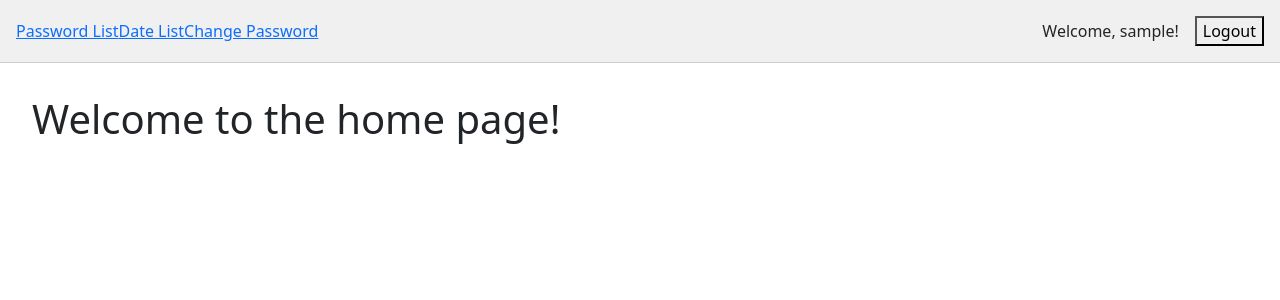
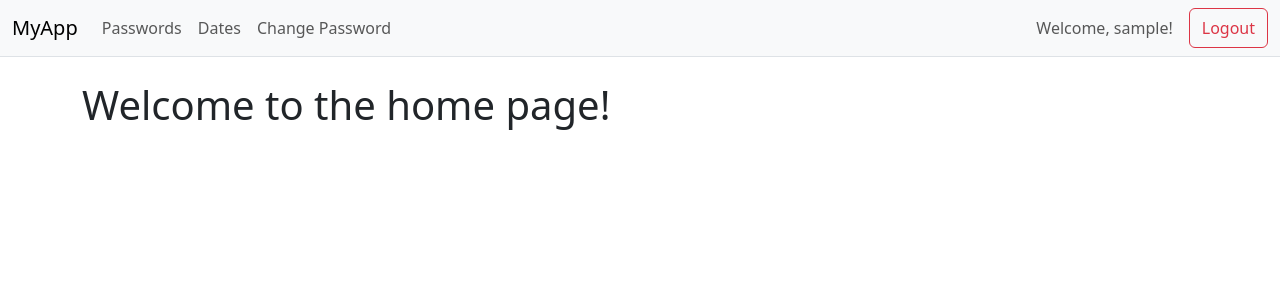
Before and after one commit to nageshajab/myapp_frontend, a React app: page / in a window 1280 px wide. Shown: the top 300 px of the page. Built offline with nearby package versions, Linux system fonts and the light colour scheme; sample sign-in values are in the browser's storage; the HTML template or start-up script is replaced by a standard one.

Commit message:
dates control added, menu updated

```diff
--- a/src/components/DateList.tsx
+++ b/src/components/DateList.tsx
@@ -51,7 +51,9 @@ const DateList = () => {
       "Are you sure you want to delete this date?"
     );
     if (confirmDelete) {
+      setLoading(true);
       await deleteDate(id);
+      setLoading(false);
       fetchDates();
     }
   };
--- a/src/components/Layout.tsx
+++ b/src/components/Layout.tsx
@@ -1,4 +1,6 @@
 import { Link, useNavigate, Outlet } from "react-router-dom";
+import "bootstrap/dist/css/bootstrap.min.css";
+import "bootstrap/dist/js/bootstrap.bundle.min.js";
 
 const Layout = () => {
   const navigate = useNavigate();
@@ -13,46 +15,64 @@ const Layout = () => {
 
   return (
     <div>
-      <nav
-        style={{
-          display: "flex",
-          justifyContent: "space-between",
-          alignItems: "center",
-          padding: "1rem",
-          backgroundColor: "#f0f0f0",
-          borderBottom: "1px solid #ccc",
-        }}
+      <nav className="navbar navbar-expand-lg navbar-light bg-light border-bottom">
+        <div className="container-fluid">
+          <Link className="navbar-brand" to="/">
+            MyApp
+          </Link>
+          <button
+            className="navbar-toggler"
+            type="button"
+            data-bs-toggle="collapse"
+            data-bs-target="#navbarContent"
+            aria-controls="navbarContent"
+            aria-expanded="false"
+            aria-label="Toggle navigation"
           >
-        <ul
-          style={{
-            listStyle: "none",
-            margin: 0,
-            padding: 0,
-            display: "flex",
-          }}
-        >
-          <li>
-            <Link to="/passwordlist">Password List</Link>
+            <span className="navbar-toggler-icon"></span>
+          </button>
+
+          <div className="collapse navbar-collapse" id="navbarContent">
+            <ul className="navbar-nav me-auto mb-2 mb-lg-0">
+              <li className="nav-item">
+                <Link className="nav-link" to="/passwordlist">
+                  Passwords
+                </Link>
               </li>
-          <li>
-            <Link to="/datelist">Date List</Link>
+              <li className="nav-item">
+                <Link className="nav-link" to="/datelist">
+                  Dates
+                </Link>
               </li>
-          <li style={{ marginRight: "1rem" }}>
-            <Link to="/changepassword">Change Password</Link>
+              <li className="nav-item">
+                <Link className="nav-link" to="/changepassword">
+                  Change Password
+                </Link>
               </li>
             </ul>
-        <div style={{ display: "flex", alignItems: "center" }}>
+
+            <div className="d-flex">
               {token ? (
                 <>
-              <span style={{ marginRight: "1rem" }}>Welcome, {username}!</span>
-              <button onClick={handleLogout}>Logout</button>
+                  <span className="navbar-text me-3">Welcome, {username}!</span>
+                  <button
+                    className="btn btn-outline-danger"
+                    onClick={handleLogout}
+                  >
+                    Logout
+                  </button>
                 </>
               ) : (
-            <Link to="/login">Login</Link>
+                <Link className="btn btn-outline-primary" to="/login">
+                  Login
+                </Link>
               )}
             </div>
+          </div>
+        </div>
       </nav>
-      <main style={{ padding: "2rem" }}>
+
+      <main className="container mt-4">
         <Outlet />
       </main>
     </div>
--- a/src/components/PasswordList.tsx
+++ b/src/components/PasswordList.tsx
@@ -40,7 +40,9 @@ const PasswordList: React.FC = () => {
       "Are you sure you want to delete this password?"
     );
     if (confirmDelete) {
+      setLoading(true);
       await deletePassword(id);
+      setLoading(false);
       fetchPasswords();
     }
   };
```
Lines whose indentation alone changed are shown as unchanged.
